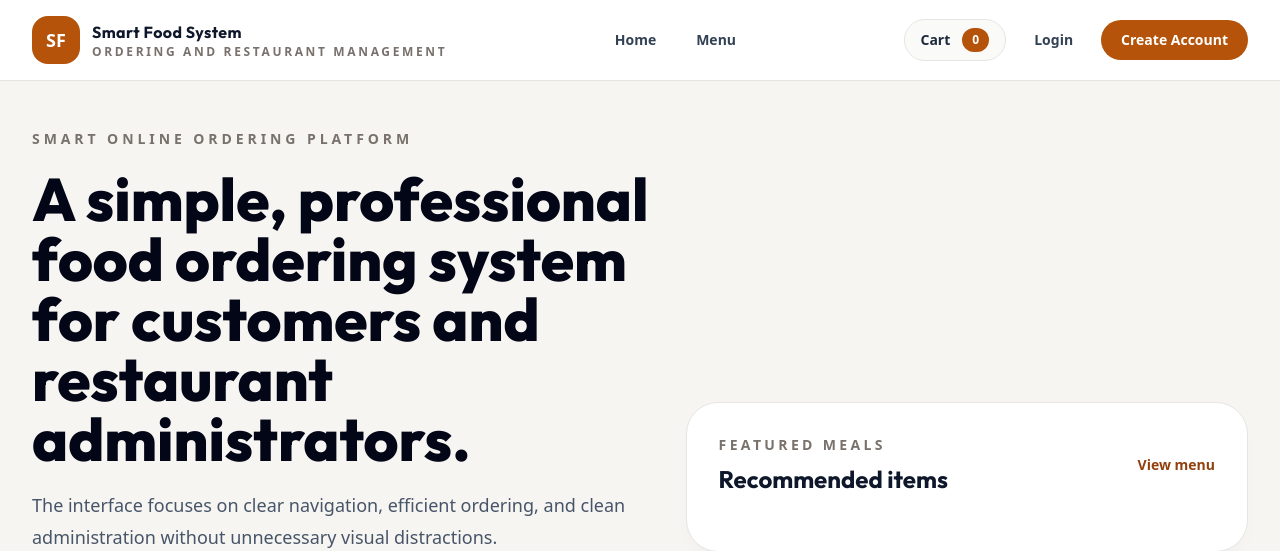
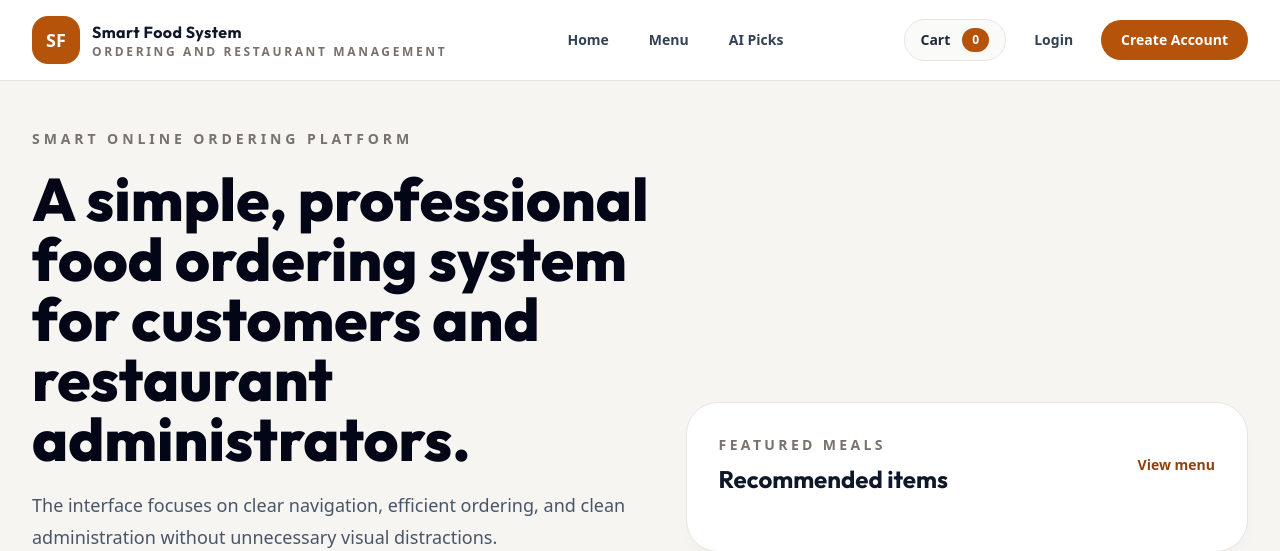
Before and after one commit to azeezalhajj570-ai/Food, a Flask app: page / in a window 1280 px wide. Shown: the top 551 px of the page. Run offline with Flask 3, Linux system fonts and the light colour scheme; data that the repository does not hold is empty; some libraries are stand-ins or nearby versions.

Commit message:
Add AI picks link to navbar

```diff
--- a/food_ordering/templates/components/_topbar.html
+++ b/food_ordering/templates/components/_topbar.html
@@ -12,6 +12,7 @@
       <nav class="hidden items-center gap-2 lg:flex">
         <a href="{{ url_for('main.index') }}" class="rounded-full px-4 py-2 text-sm font-semibold text-slate-700 transition hover:bg-stone-100 hover:text-slate-900">Home</a>
         <a href="{{ url_for('main.menu') }}" class="rounded-full px-4 py-2 text-sm font-semibold text-slate-700 transition hover:bg-stone-100 hover:text-slate-900">Menu</a>
+        <a href="{{ url_for('main.index') }}#ai-picks" class="rounded-full px-4 py-2 text-sm font-semibold text-slate-700 transition hover:bg-stone-100 hover:text-slate-900">AI Picks</a>
         {% if current_user.is_authenticated %}
           <a href="{{ url_for('main.my_orders') }}" class="rounded-full px-4 py-2 text-sm font-semibold text-slate-700 transition hover:bg-stone-100 hover:text-slate-900">Dashboard</a>
           {% if current_user.is_admin %}
@@ -47,6 +48,7 @@
       <div class="flex flex-col gap-3">
         <a href="{{ url_for('main.index') }}" class="rounded-2xl px-4 py-3 text-sm font-semibold text-slate-700 transition hover:bg-stone-100">Home</a>
         <a href="{{ url_for('main.menu') }}" class="rounded-2xl px-4 py-3 text-sm font-semibold text-slate-700 transition hover:bg-stone-100">Menu</a>
+        <a href="{{ url_for('main.index') }}#ai-picks" class="rounded-2xl px-4 py-3 text-sm font-semibold text-slate-700 transition hover:bg-stone-100">AI Picks</a>
         <a href="{{ url_for('main.cart') }}" class="flex items-center justify-between rounded-2xl bg-stone-50 px-4 py-3 text-sm font-semibold text-slate-800">
           <span>Cart</span>
           <span class="rounded-full bg-brand px-2.5 py-1 text-xs text-white">{{ cart_summary.total_quantity }}</span>
--- a/food_ordering/templates/index.html
+++ b/food_ordering/templates/index.html
@@ -101,7 +101,7 @@
 
 {% if ai_recommendations["items"] %}
   <!-- AI recommendations -->
-  <section class="mx-auto max-w-7xl px-4 py-8 sm:px-6 lg:px-8">
+  <section id="ai-picks" class="mx-auto max-w-7xl px-4 py-8 sm:px-6 lg:px-8">
     <div class="rounded-[2rem] border border-stone-200 bg-white p-6 shadow-panel sm:p-8">
       <div class="flex flex-col gap-3 sm:flex-row sm:items-end sm:justify-between">
         <div>
```
